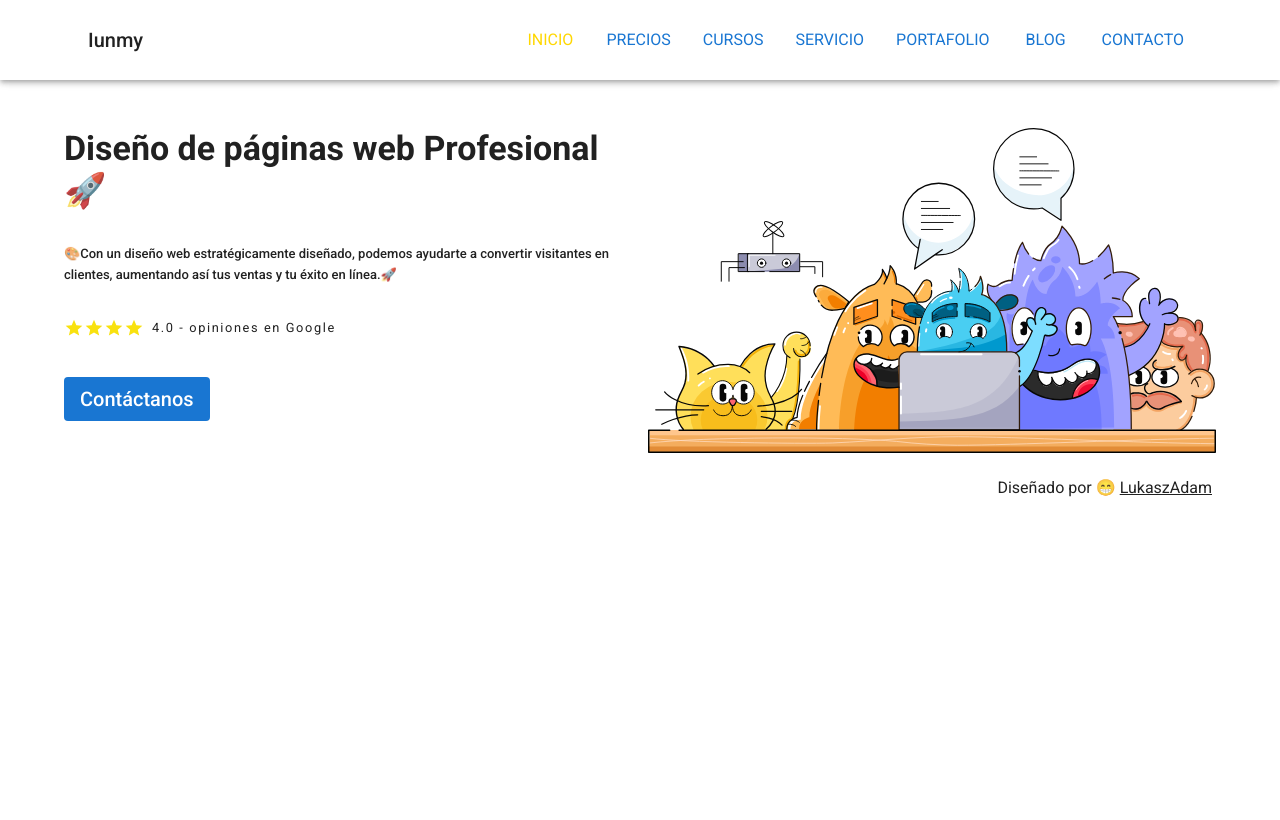
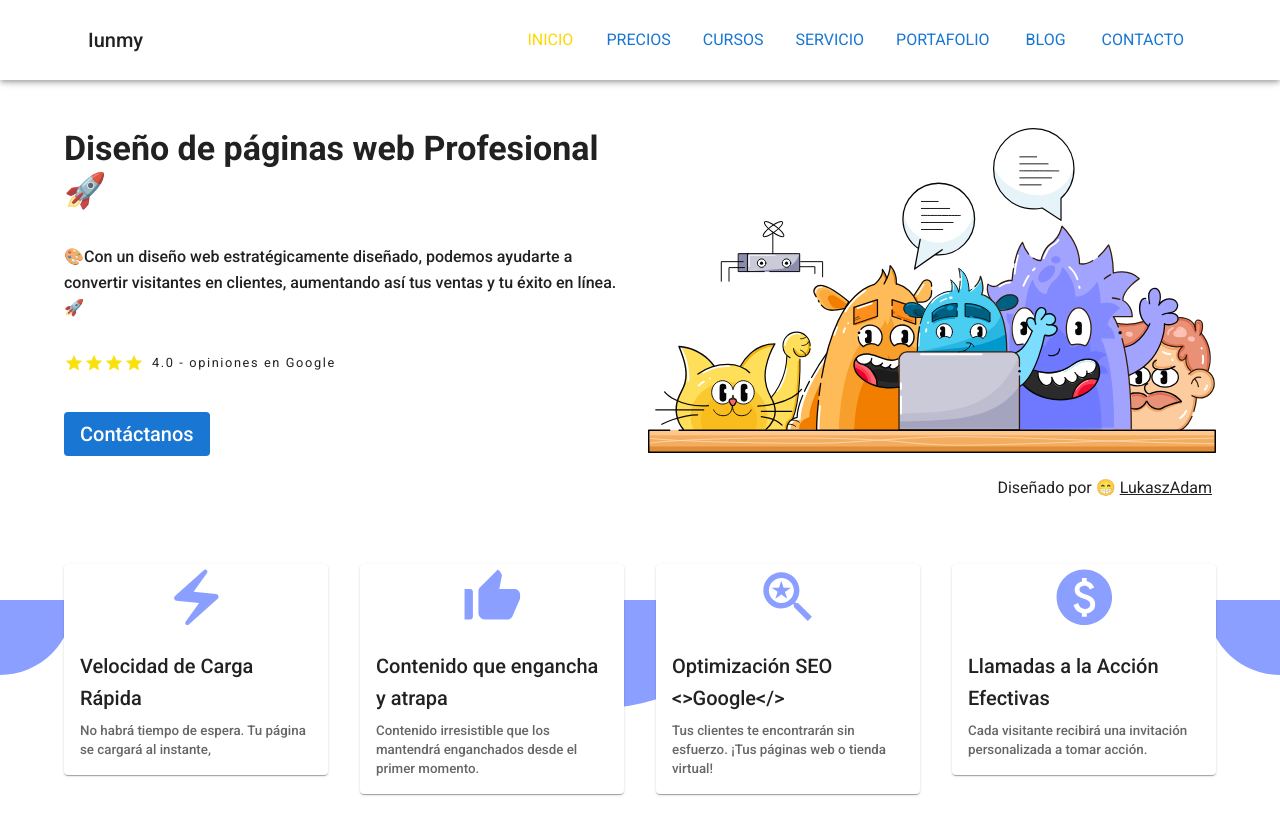
Before and after one commit to KonectaPe/tecnovaweb, a Next.js app: page / in a window 1280 px wide. Built offline with nearby package versions, Linux system fonts and the light colour scheme.

Commit message:
app tecnovaweb v_1.3

```diff
--- a/src/app/cursos/page.tsx
+++ b/src/app/cursos/page.tsx
@@ -1,7 +1,6 @@
 import Layout from "@/components/layout/Layout";
 import React from "react";
 import Grid from "@mui/material/Grid";
-import Card from "@/components/card/Card";
 
 const Page = () => {
   return (
--- a/src/components/card/Card.tsx
+++ b/src/components/card/Card.tsx
@@ -12,7 +12,7 @@ const Card = () => {
         <Typography fontWeight="900" variant="h4" component="h1">
           Diseño de páginas web Profesional🚀
         </Typography>
-        <Typography fontSize="small" variant="h6" component="h2">
+        <Typography fontSize="medium" variant="h6" component="h2">
           🎨Con un diseño web estratégicamente diseñado, podemos ayudarte a
           convertir visitantes en clientes, aumentando así tus ventas y tu éxito
           en línea.🚀
--- /dev/null
+++ b/src/components/cards/Cards.tsx
@@ -0,0 +1,124 @@
+import CardMedia from "@mui/material/CardMedia";
+import Card from "@mui/material/Card";
+import CardContent from "@mui/material/CardContent";
+import Typography from "@mui/material/Typography";
+import Box from "@mui/material/Box";
+import Image from "next/image";
+import CardActionArea from "@mui/material/CardActionArea";
+import Grid from "@mui/material/Grid";
+import ElectricBoltIcon from "@mui/icons-material/ElectricBolt";
+import SavedSearchIcon from "@mui/icons-material/SavedSearch";
+import ThumbUpAltIcon from "@mui/icons-material/ThumbUpAlt";
+import PaidIcon from "@mui/icons-material/Paid";
+
+const Cards = () => {
+  return (
+    <>
+      <Grid item xs={3}>
+        <Card>
+          <CardActionArea>
+            <CardMedia sx={{ textAlign: "center" }}>
+              <Box sx={{ width: "100%", height: "100%" }}>
+                <ElectricBoltIcon sx={{ fontSize: "5em", color: "#8A9FFF" }} />
+              </Box>
+            </CardMedia>
+            <CardContent>
+              <Typography gutterBottom variant="h6">
+                Velocidad de Carga Rápida
+              </Typography>
+              <Typography
+                fontWeight="500"
+                fontSize="1em"
+                variant="body2"
+                component="h6"
+                color="text.secondary"
+              >
+                No habrá tiempo de espera. Tu página se cargará al instante,
+              </Typography>
+            </CardContent>
+          </CardActionArea>
+        </Card>
+      </Grid>
+      <Grid item xs={3}>
+        <Card>
+          <CardActionArea>
+            <CardMedia sx={{ textAlign: "center" }}>
+              <Box sx={{ width: "100%", height: "100%" }}>
+                <ThumbUpAltIcon sx={{ fontSize: "5em", color: "#8A9FFF" }} />
+              </Box>
+            </CardMedia>
+            <CardContent>
+              <Typography gutterBottom variant="h6">
+                Contenido que engancha y atrapa
+              </Typography>
+              <Typography
+                fontWeight="500"
+                fontSize="1em"
+                variant="body2"
+                component="h6"
+                color="text.secondary"
+              >
+                Contenido irresistible que los mantendrá enganchados desde el
+                primer momento.
+              </Typography>
+            </CardContent>
+          </CardActionArea>
+        </Card>
+      </Grid>
+      <Grid item xs={3}>
+        <Card>
+          <CardActionArea>
+            <CardMedia sx={{ textAlign: "center" }}>
+              <Box sx={{ width: "100%", height: "100%" }}>
+                <SavedSearchIcon sx={{ fontSize: "5em", color: "#8A9FFF" }} />
+              </Box>
+            </CardMedia>
+            <CardContent>
+              <Typography gutterBottom variant="h6">
+                Optimización SEO {"<>Google</>"}
+              </Typography>
+              <Typography
+                fontWeight="500"
+                fontSize="1em"
+                variant="body2"
+                component="h6"
+                color="text.secondary"
+              >
+                Tus clientes te encontrarán sin esfuerzo. ¡Tus páginas web o
+                tienda virtual!
+              </Typography>
+            </CardContent>
+          </CardActionArea>
+        </Card>
+      </Grid>
+      <Grid item xs={3}>
+        <Card>
+          <CardActionArea>
+            <CardMedia sx={{ textAlign: "center" }}>
+              <Box sx={{ width: "100%", height: "100%" }}>
+                <PaidIcon sx={{ fontSize: "5em", color: "#8A9FFF" }} />
+              </Box>
+            </CardMedia>
+            <CardContent>
+              <Typography gutterBottom variant="h6">
+                Llamadas a la Acción Efectivas
+              </Typography>
+              <Typography
+                fontWeight="500"
+                fontSize="1em"
+                variant="body2"
+                component="h6"
+                color="text.secondary"
+              >
+                Cada visitante recibirá una invitación personalizada a tomar
+                acción.
+              </Typography>
+            </CardContent>
+          </CardActionArea>
+        </Card>
+      </Grid>
+    </>
+  );
+};
+
+export default Cards;
--- a/src/components/home/Home.tsx
+++ b/src/components/home/Home.tsx
@@ -7,11 +7,12 @@ import Image from "next/image";
 import svgContactanos from "../../../public/contactanos.svg";
 import { Typography } from "@mui/material";
 import Link from "next/link";
-import Button from "@mui/material/Button";
 import Box from "@mui/material/Box";
+import Cards from "@/components/cards/Cards";
 
 const Home = () => {
   return (
+    <>
       <Layout>
         <Grid container spacing={2} columns={{ xs: 1, sm: 12 }}>
           <Grid item xs={6}>
@@ -44,6 +45,23 @@ const Home = () => {
           </Grid>
         </Grid>
       </Layout>
+      <Box
+        sx={{
+          width: "100%",
+          height: "40vh",
+          backgroundImage: "url(/wave.svg)",
+          backgroundRepeat: "no-repeat",
+          backgroundSize: "contain",
+          backgroundPosition: "center",
+        }}
+      >
+        <Layout>
+          <Grid container spacing={4} columns={{ xs: 3, sm: 6, md: 12 }}>
+            <Cards />
+          </Grid>
+        </Layout>
+      </Box>
+    </>
   );
 };
 
--- a/src/theme/theme.ts
+++ b/src/theme/theme.ts
@@ -1,5 +1,5 @@
 import { Roboto } from "next/font/google";
-import { createTheme } from "@mui/material";
+import createTheme from "@mui/material/styles/createTheme";
 
 const roboto = Roboto({
   weight: ["100", "300", "400", "500", "700"],
```
Also changed, not shown: public/wave.svg (added). Lines whose indentation alone changed are shown as unchanged.
